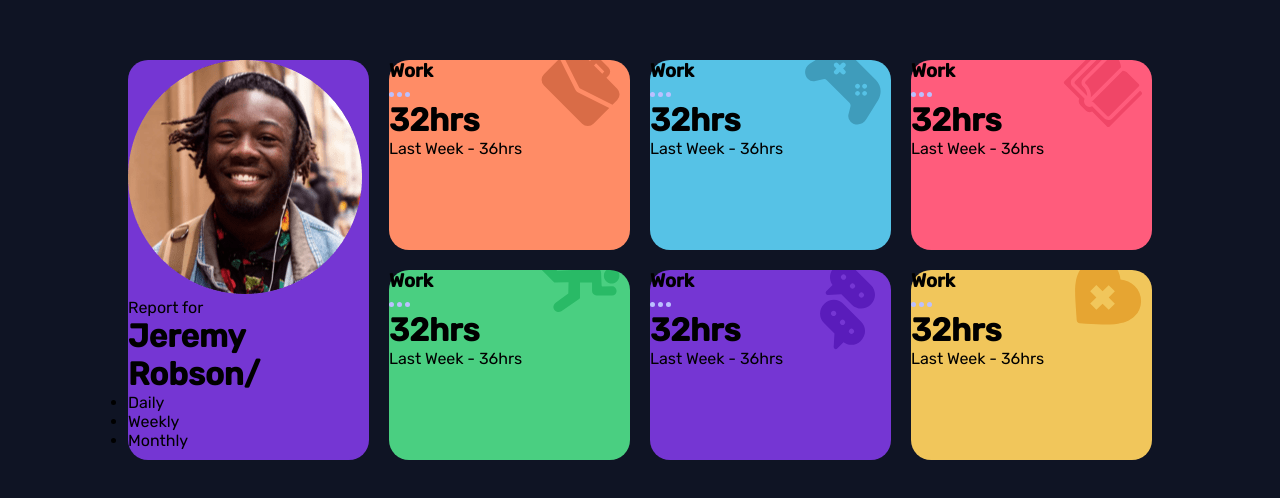
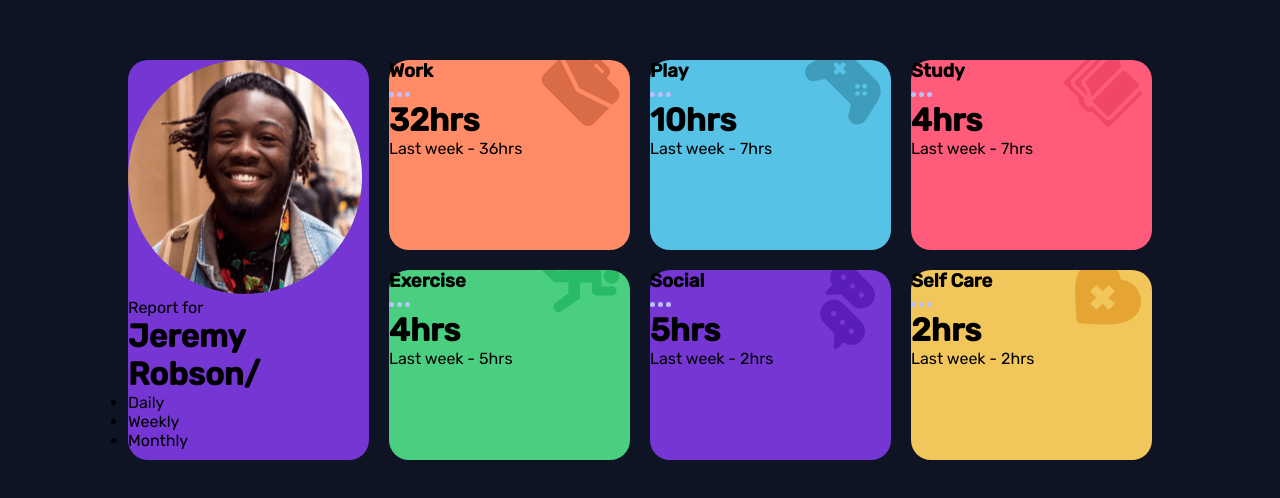
Before and after one commit to sharathkrml/time-track, a React (Create React App) app: page / in a window 1280 px wide. Shown: the part 140-638 px from the top of the page. Built offline with nearby package versions, Linux system fonts and the light colour scheme.

Commit message:
added passing of data through props

```diff
--- a/src/App.js
+++ b/src/App.js
@@ -1,24 +1,35 @@
-import './App.css';
-import Card from './components/Card';
-import ProfileCard from './components/ProfileCard';
+import "./App.css";
+import Card from "./components/Card";
+import ProfileCard from "./components/ProfileCard";
 
 function App() {
   return (
     <div className="App">
-      <div className="grid">
-        <div className="card profile">
-          <ProfileCard/>
+        <div className="grid">
+          <div className="card profile">
+            <ProfileCard />
+          </div>
+          <div className="card work">
+            <Card title="Work" current="32" timeframes="week" previous="36"/>
+          </div>
+          <div className="card play">
+            <Card title="Play" current="10" timeframes="week" previous="7"/>
+          </div>
+          <div className="card study">
+            <Card title="Study" current="4" timeframes="week" previous="7"/>
+          </div>
+          <div className="card exercise">
+            <Card title="Exercise" current="4" timeframes="week" previous="5"/>
+          </div>
+          <div className="card social">
+            <Card title="Social" current="5" timeframes="week" previous="2"/>
+          </div>
+          <div className="card self-care">
+            <Card title="Self Care" current="2" timeframes="week" previous="2"/>
+          </div>
         </div>
-        <div className="card work"><Card/></div>
-        <div className="card play"><Card/></div>
-        <div className="card study"><Card/></div>
-        <div className="card exercise"><Card/></div>
-        <div className="card social"><Card/></div>
-        <div className="card self-care"><Card/></div>
-      </div>
     </div>
   );
 }
 
-
 export default App;
--- a/src/components/Card.js
+++ b/src/components/Card.js
@@ -1,14 +1,14 @@
 import React from 'react'
 import ellipsis from '../assets/images/icon-ellipsis.svg'
-function Card() {
+function Card(props) {
     return (
         <div>
             <div>
-                <h3>Work</h3>
+                <h3>{props.title}</h3>
                 <img src={ellipsis} alt="ellipsis"/>
             </div>
-            <h1>32hrs</h1>
-            <p>Last Week - 36hrs</p>
+            <h1>{props.current}hrs</h1>
+            <p>Last {props.timeframes} - {props.previous}hrs</p>
         </div>
     )
 }
```
